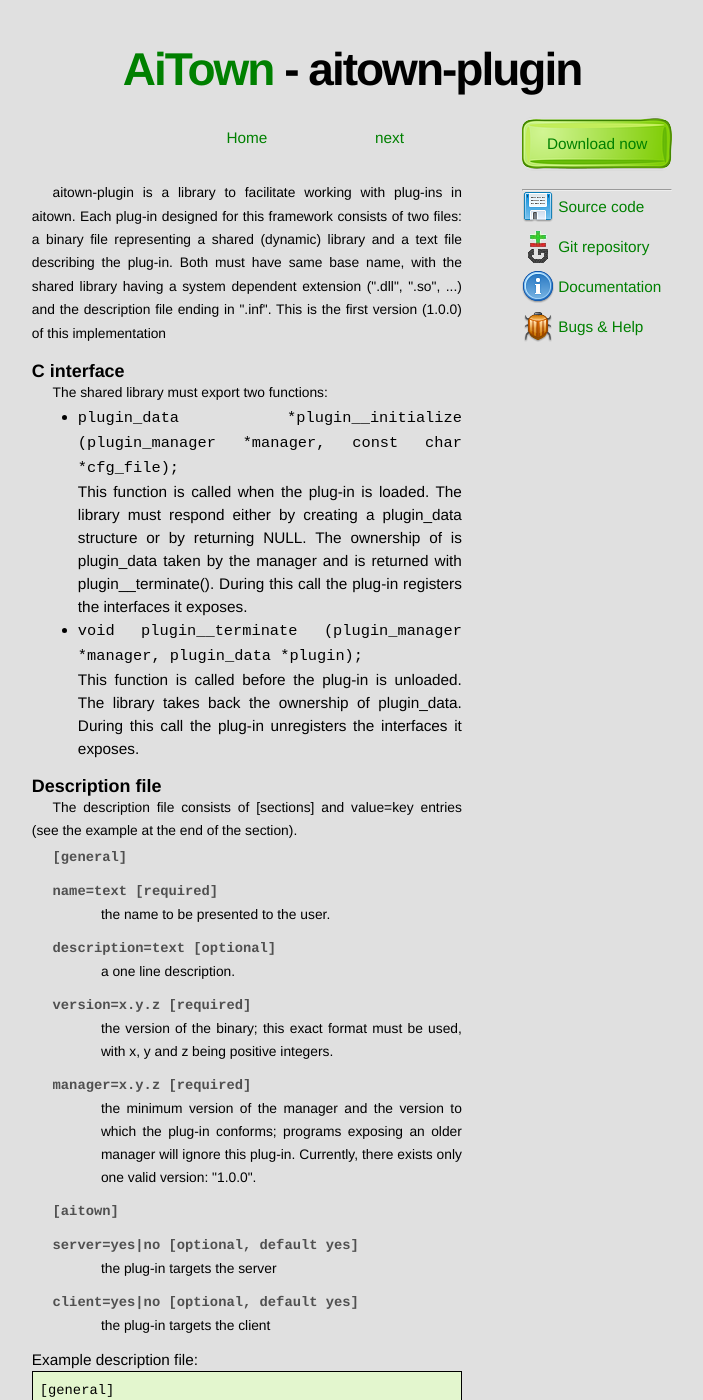
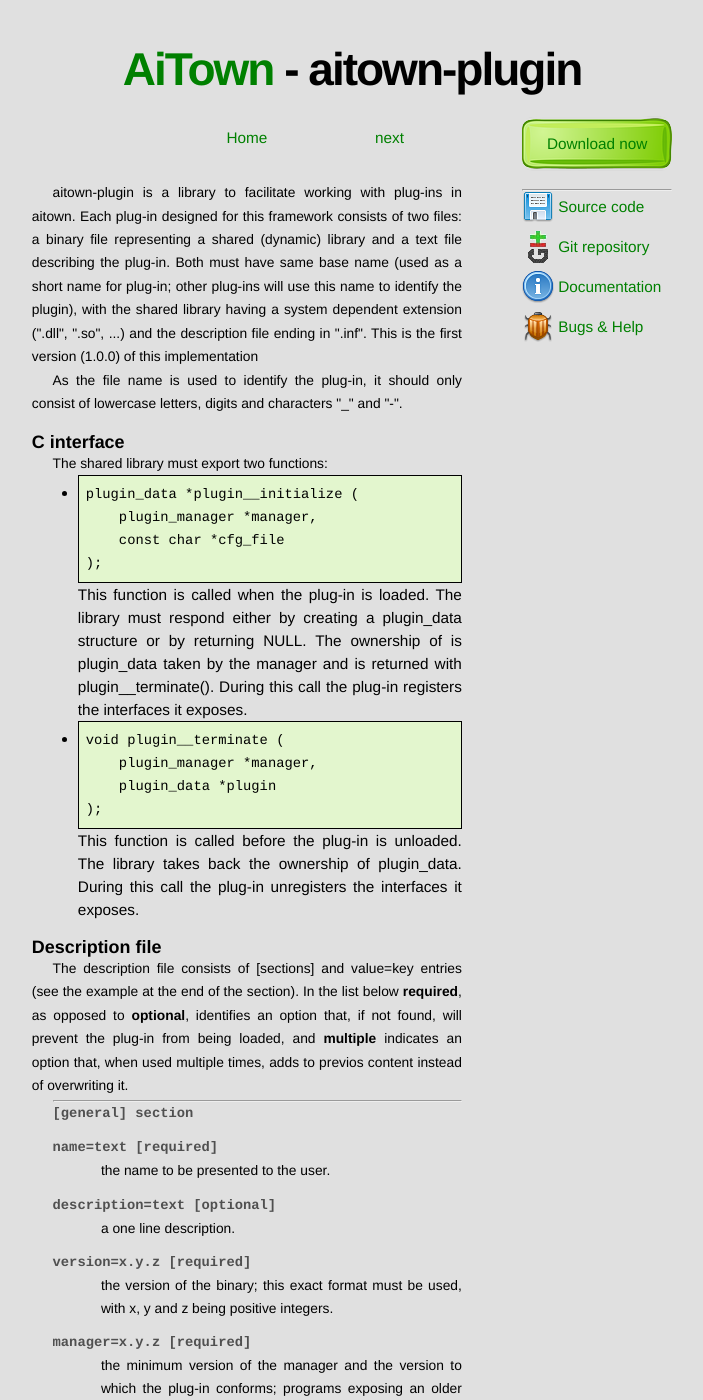
Before and after one commit to TNick/aitown, a Jekyll site: the page built from reference/aitown-plugin.html, in a window 1280 px wide and 1400 px high. Shown: the whole window, without its empty margins (288-991 px from the left). Built offline with Jekyll 4.4.1, drawn with Linux system fonts in a browser that asks for light colours; some of the changed text lies outside the part shown.

Commit message:
Addition to plug-in description

```diff
--- a/reference/aitown-plugin.html
+++ b/reference/aitown-plugin.html
@@ -9,10 +9,18 @@ title: aitown-plugin
     framework consists of two files: a binary file
     representing a shared (dynamic) library and a
     text file describing the plug-in. Both must have
-    same base name, with the shared library having a
+    same base name (used as a short name for plug-in; other
+    plug-ins will use this name to identify the plugin),
+    with the shared library having a
     system dependent extension (".dll", ".so", ...) and
     the description file ending in ".inf".
     This is the first version (1.0.0) of this implementation
+</p>
+
+<p>
+    As the file name is used to identify the plug-in, it should
+    only consist of lowercase letters, digits and
+    characters "_" and "-".
 </p>
 
 <h3>C interface</h3>
@@ -21,7 +29,12 @@ title: aitown-plugin
     The shared library must export two functions:
     <ul>
     <li>
-    <code>plugin_data *plugin__initialize (plugin_manager *manager, const char *cfg_file);</code><br>
+	<div class="codearea">
+        plugin_data *plugin__initialize (<br>
+        &nbsp;&nbsp;&nbsp;&nbsp;plugin_manager *manager,<br>
+        &nbsp;&nbsp;&nbsp;&nbsp;const char *cfg_file<br>
+        );
+    </div>
     This function is called when the plug-in is loaded.
     The library must respond either by creating
     a plugin_data structure or by
@@ -30,7 +43,12 @@ title: aitown-plugin
     call the plug-in registers the interfaces it exposes.
     </li>
     <li>
-    <code>void plugin__terminate (plugin_manager *manager, plugin_data *plugin);</code><br>
+	<div class="codearea">
+        void plugin__terminate (<br>
+        &nbsp;&nbsp;&nbsp;&nbsp;plugin_manager *manager,<br>
+        &nbsp;&nbsp;&nbsp;&nbsp;plugin_data *plugin<br>
+        );
+    </div>
     This function is called before the plug-in is unloaded.
     The library takes back the ownership of plugin_data. During this
     call the plug-in unregisters the interfaces it exposes.
@@ -42,9 +60,14 @@ title: aitown-plugin
 
 <p>
 	The description file consists of [sections] and value=key entries (see
-	the example at the end of the section).
+	the example at the end of the section). In the list below
+    <b>required</b>, as opposed to <b>optional</b>,
+    identifies an option that, if not found, will
+    prevent the plug-in from being loaded, and <b>multiple</b>
+    indicates an option that, when used multiple times, adds to previos
+    content instead of overwriting it.
 	<dl>
-		<dd><a id="cfg_general">[general]</a></dd>
+		<dd><hr><a id="cfg_general">[general] section</a></dd>
 		<dt>
             <dd><a id="cfg_general_name">name=text</a> [required]</dd>
             <dt>
@@ -61,21 +84,28 @@ title: aitown-plugin
             </dt>
             <dd><a id="cfg_general_mng_version">manager=x.y.z</a> [required]</dd>
             <dt>
-                the minimum version of the manager and the version to which the
+                the minimum version of the manager
+                and the version to which the
                 plug-in conforms; programs exposing an older
-                manager will ignore this plug-in. Currently, there exists only
+                manager will ignore this plug-in. Currently,
+                there exists only
                 one valid version: "1.0.0".
             </dt>
+            <dd><a id="cfg_general_depends">dependencies=a:x.y.z,b,c</a> [optional, multiple]</dd>
+            <dt>
+                The plug-ins that should be loaded before
+                this plug-in is loaded.
+            </dt>
 		</dt>
-		<dd><a id="cfg_aitown">[aitown]</a></dd>
+		<dd><hr><a id="cfg_aitown">[aitown] section</a></dd>
 		<dt>
             <dd><a id="cfg_aitown_server">server=yes|no</a> [optional, default yes]</dd>
             <dt>
-                the plug-in targets the server
+                the plug-in targets the server.
             </dt>
             <dd><a id="cfg_aitown_server">client=yes|no</a> [optional, default yes]</dd>
             <dt>
-                the plug-in targets the client
+                the plug-in targets the client.
             </dt>
 		</dt>
 	</dl>
@@ -84,9 +114,10 @@ title: aitown-plugin
 	<div class="codearea">
 	[general]<br>
     name = Gorgeous plug-in<br>
-    description = Example plug-in<br>
+    description = Example plug-in that does nothing, really<br>
     version = 1.0.0<br>
     manager = 1.0.0<br>
+    dependencies = badabum:1.0.0, big-badabum:2.0
     <br>
 	[aitown]<br>
     server = yes<br>
```
